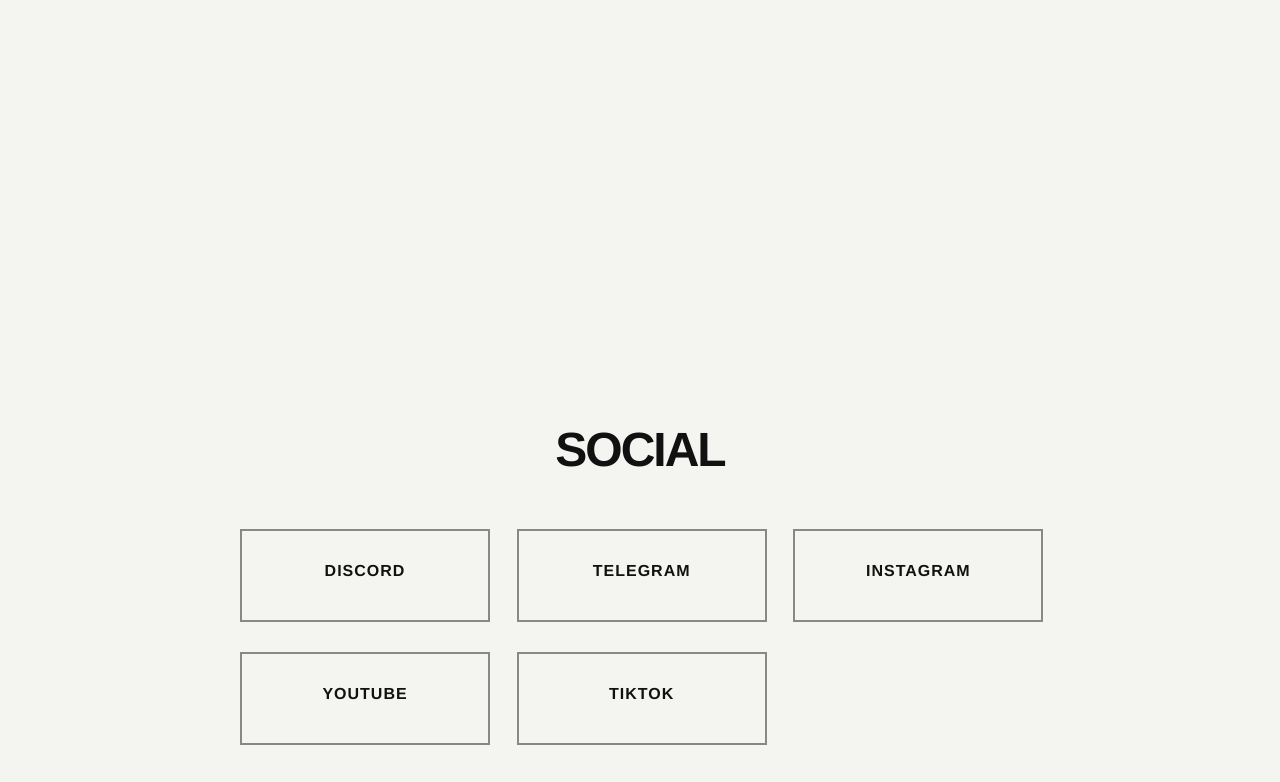
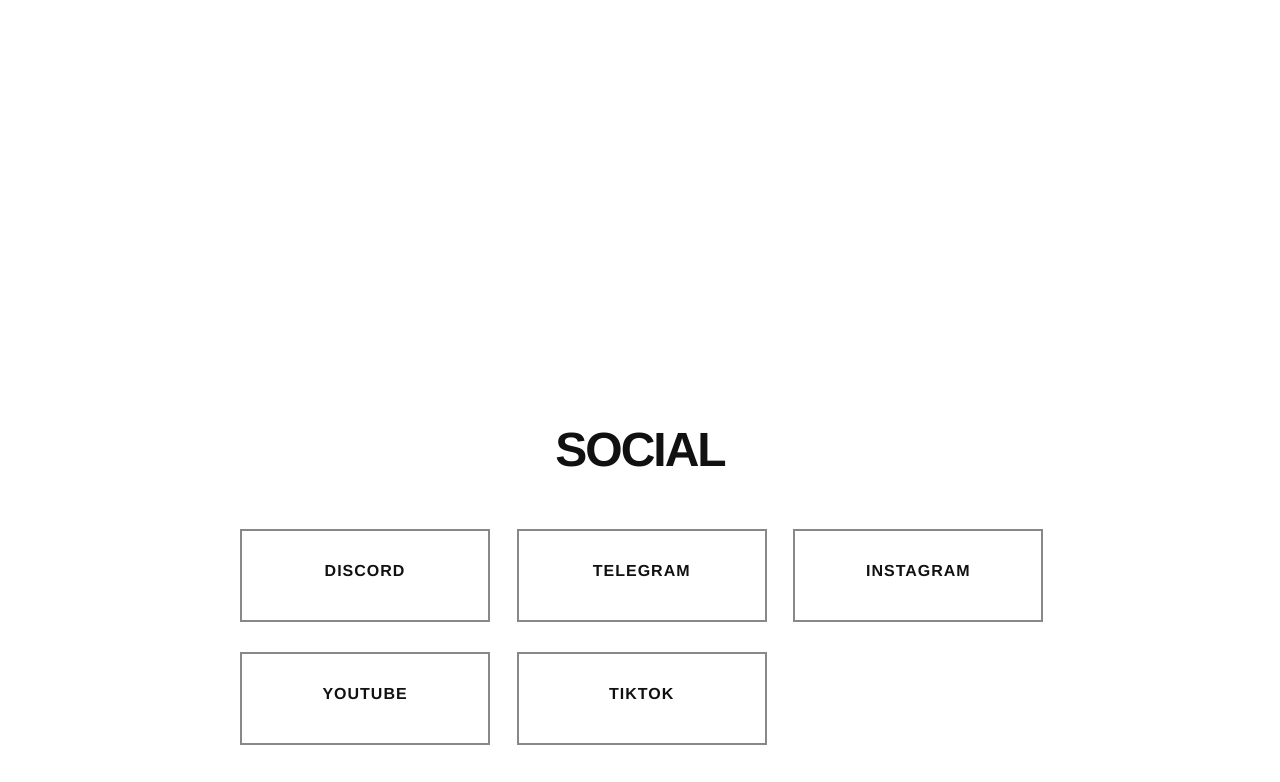
Before and after one commit to LolLol6969/yzytalia, a plain HTML site: page index.html in a window 1280 px wide. Shown: the part 571-1353 px from the top of the page. Drawn offline with Linux system fonts and the light colour scheme.

Commit message:
Update index.html

```diff
--- a/index.html
+++ b/index.html
@@ -7,7 +7,7 @@
     <link rel="stylesheet" href="styles.css">
     <style>
         :root {
-            --background-color: #F4F5F0;
+            --background-color: #FFFFFF;
             --text-primary: #111111;
             --text-secondary: #888888;
             --accent-green: #008C45;
```
